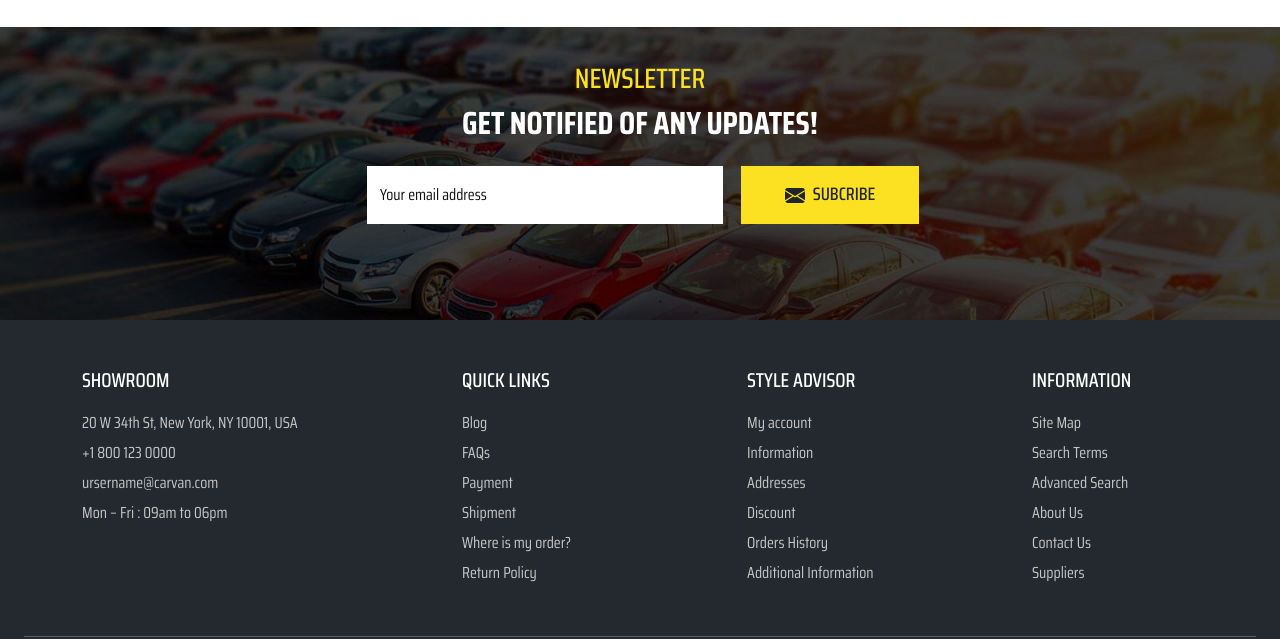
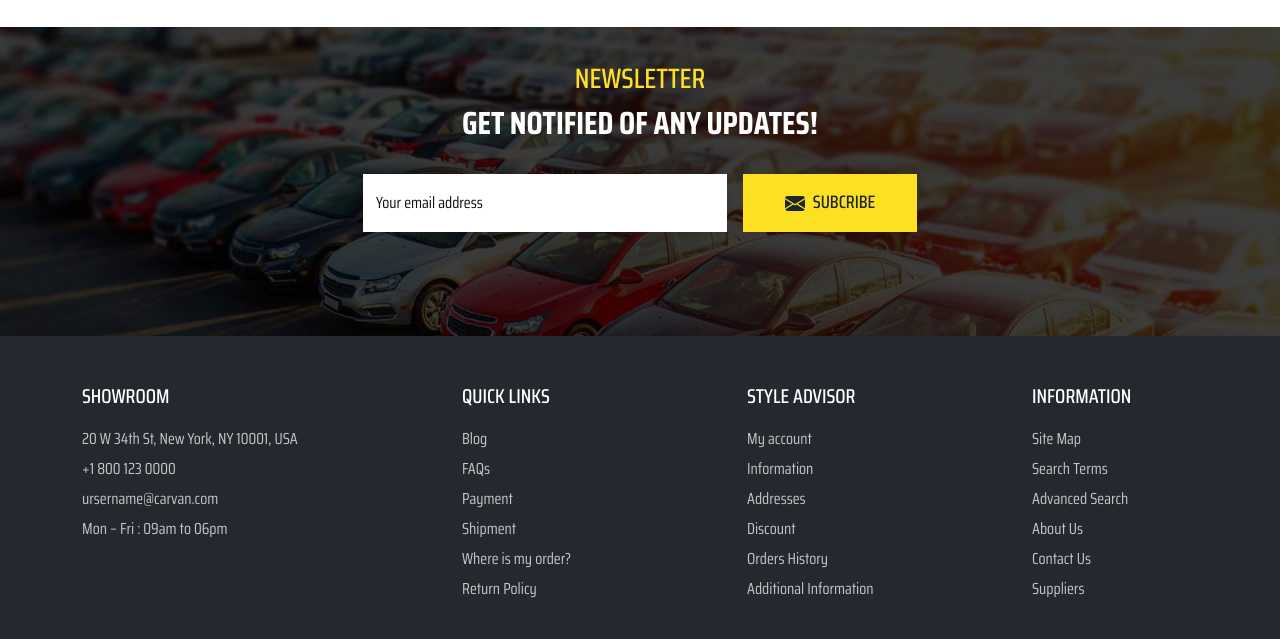
Before and after one commit to vanluong94/aptech-carvan, a plain HTML site: page index.html in a window 1280 px wide. Shown: the part 1578-2217 px from the top of the page. Drawn offline with nearby package versions, Linux system fonts and the light colour scheme.

Commit message:
test commit full

```diff
--- a/index.html
+++ b/index.html
@@ -301,17 +301,17 @@
                 <form action="" autocomplete="off">
                     <div class="row">
                         <div class="col-md-3"></div>
-                        <div class="col-md-4 mb-3">
-                            <div class="form-floating"">
-                                <input type="email" class="form-control rounded-0 border-0"
+                        <div class="col-md-4 mb-3 p-2">
+                            <div class="form-floating">
+                                <input type="email" class="form-control rounded-0 border-0 w-100"
                                     style="box-shadow: none; border-color: red;" id="floatingInput"
                                     placeholder="name@example.com">
                                 <label for="floatingInput">Your email address</label>
                             </div>
                         </div>
-                        <div class="col-md-2 p-0 d-flex justify-content-center mb-3 align-items-center">
+                        <div class="col-md-2 p-2 d-flex justify-content-center mb-3 align-items-center">
                             <button type="button" class="btn rounded-0 border-0 px-5 py-0 btnNewsletter"
-                                style="box-shadow: none; width: 94%; height: 58px; background-color:#fbe122;">
+                                style="box-shadow: none; width:100%; height: 58px; background-color:#fbe122;">
                             <div class="d-flex justify-content-center align-items-center">
                                 <div class="me-2">
                                     <svg xmlns="http://www.w3.org/2000/svg" width="20" height="25" fill="currentColor" class="bi bi-envelope-fill" viewBox="0 0 16 16">
```
